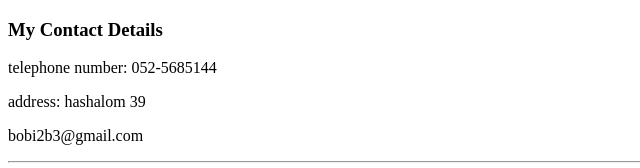
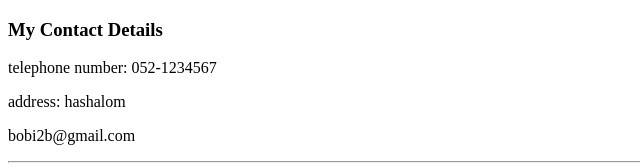
Before and after one commit to matan2b/cv, a plain HTML site: page contact.html in a window 1280 px wide. Shown: the top 168 px of the page, 0-640 px from the left. Drawn offline with Linux system fonts and the light colour scheme.

Commit message:
Update contact.html

```diff
--- a/contact.html
+++ b/contact.html
@@ -8,16 +8,16 @@
 
 <body>
   <h3>My Contact Details</h3>
-  <p> telephone number: 052-5685144
+  <p> telephone number: 052-1234567
   </p>
   <p>
-    address: hashalom 39
+    address: hashalom
   </p>
-  <p>bobi2b3@gmail.com</p>
+  <p>bobi2b@gmail.com</p>
 
 <hr>
 
-<form action="mailto:bobi2b3@gmail.com" method="post" enctype="text/plain">
+<form action="mailto:bobi2b@gmail.com" method="post" enctype="text/plain">
   <label>Your Name:</label>
   <input type="text" name="YourName" value=""> <br>
   <label>Your Email:</label>
```
